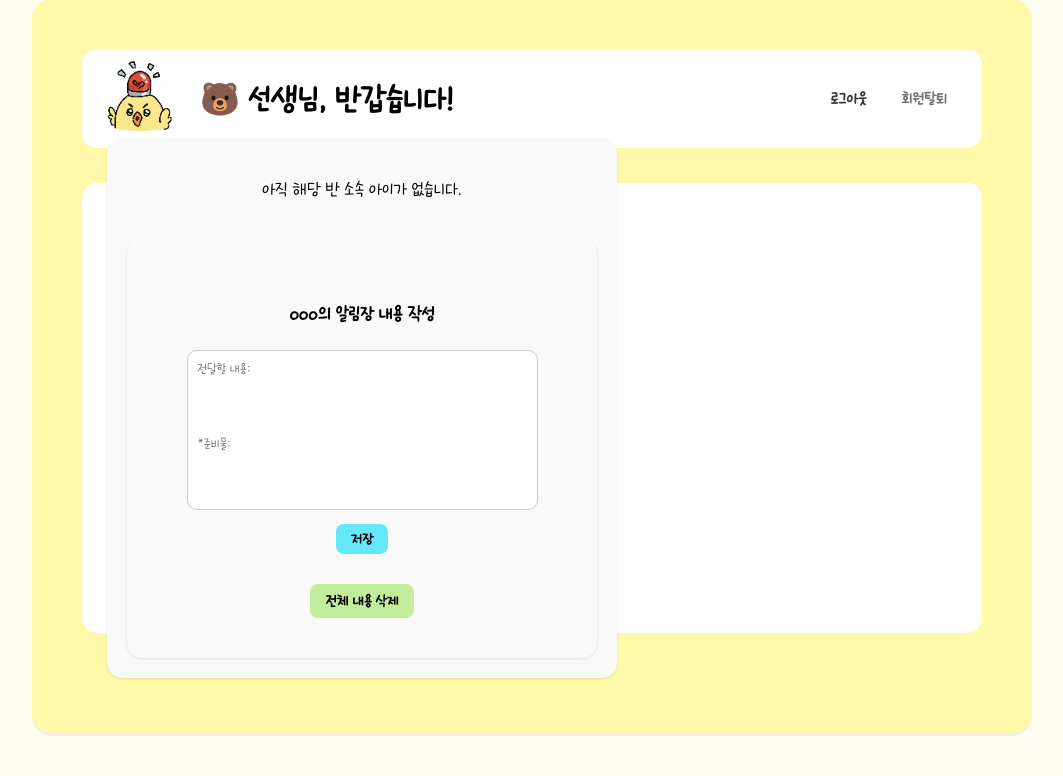
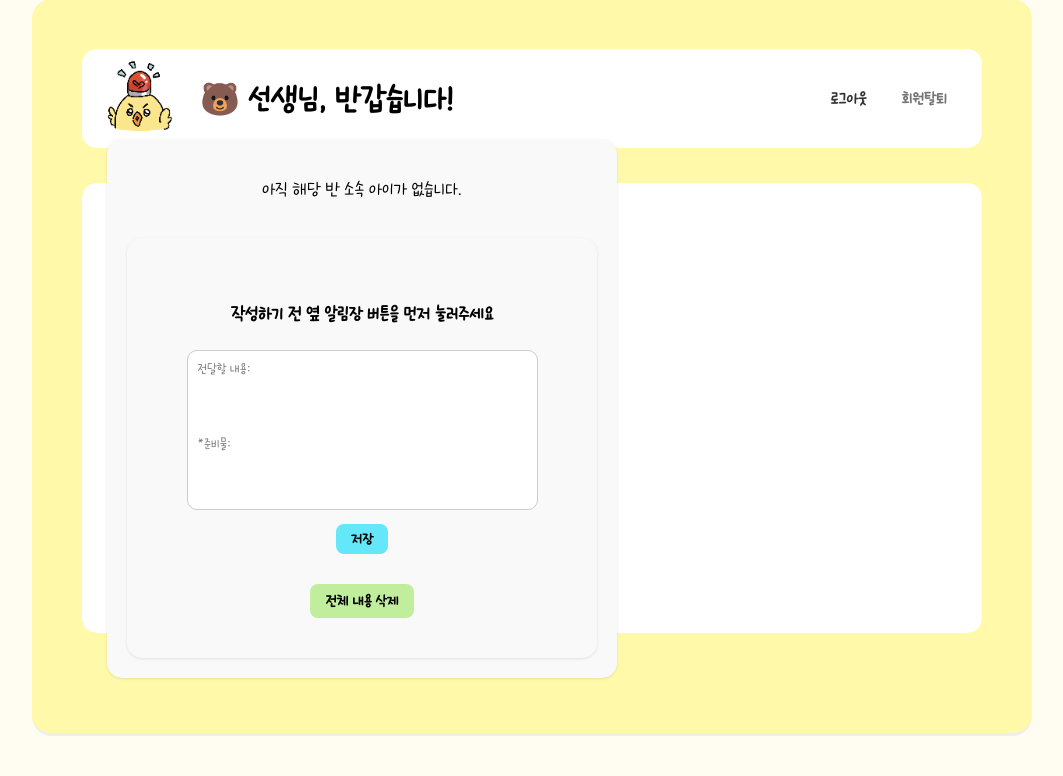
Before and after one commit to opeach2v/Graduation_project, a Django app: template graduation_work/templates/graduation_work/teachers_page.html in a window 1280 px wide. Shown: the part 81-857 px from the top of the page, without its empty margins (108-1171 px from the left). Run offline with Django 3.2, Linux system fonts and the light colour scheme; the template is opened without the code that fills it, so the values that code supplies are empty.

Commit message:
fix: 이제 이름은 바귄다잉잉

```diff
--- a/graduation_work/templates/graduation_work/teachers_page.html
+++ b/graduation_work/templates/graduation_work/teachers_page.html
@@ -94,7 +94,7 @@
                 <div class="form-box" id="formArea">
                     <div class="form-content">
                         {% comment %} <button class="x-btn" onclick="closeForm()">X</button> {% endcomment %}
-                        <h3 style="padding: 15px; padding-top: 25px;">ooo의 알림장 내용 작성</h3>
+                        <h3 style="padding: 15px; padding-top: 25px;">작성하기 전 옆 알림장 버튼을 먼저 눌러주세요</h3>
                         <form id="writeNotice" method="POST">
                             {% csrf_token %}
                             <textarea id="noticeContent" name="content" placeholder="전달할 내용:&#13;&#10;&#13;&#10;&#13;&#10;&#13;&#10;&#13;&#10;*준비물:"></textarea>
```
